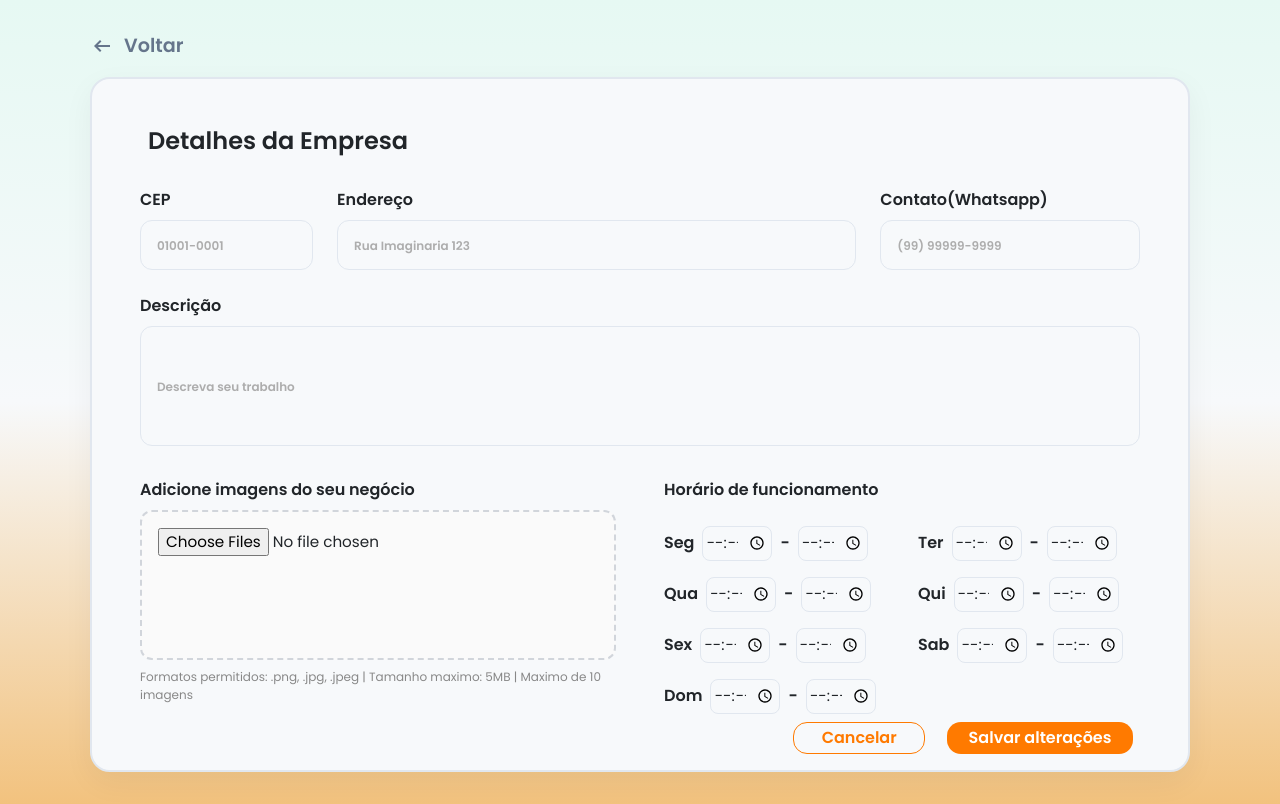
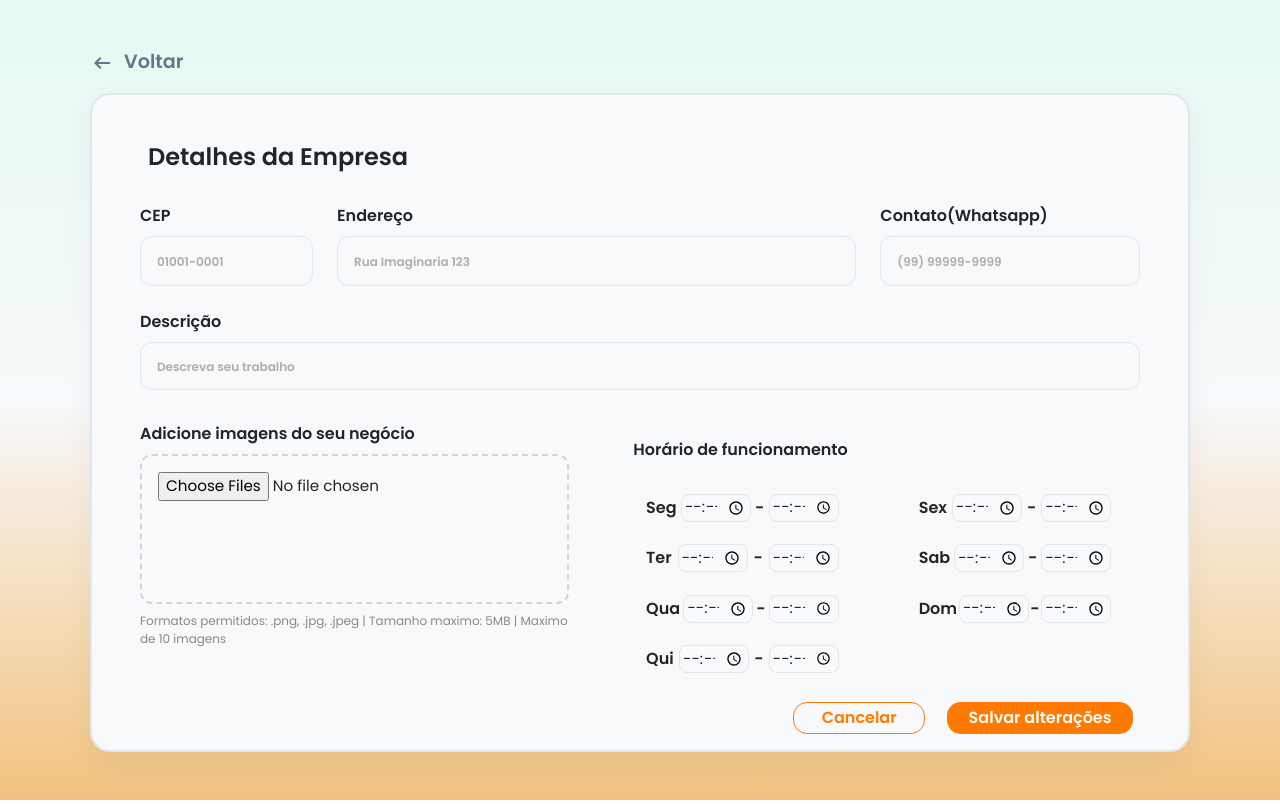
Before and after one commit to Lebron057/front-portal-de-negocios, an Angular app: page /register-detalhes-empresa in a window 1280 px wide. Built offline with nearby package versions, Linux system fonts and the light colour scheme.

Commit message:
ajuste tela detalhes

```diff
--- a/package.json
+++ b/package.json
@@ -22,12 +22,14 @@
   },
   "private": true,
   "dependencies": {
+    "@angular/cdk": "^20.2.14",
     "@angular/common": "^20.3.0",
     "@angular/compiler": "^20.3.0",
     "@angular/core": "^20.3.0",
     "@angular/forms": "^20.3.0",
     "@angular/platform-browser": "^20.3.0",
     "@angular/router": "^20.3.0",
+    "bootstrap": "^5.3.8",
     "rxjs": "~7.8.0",
     "tslib": "^2.3.0",
     "zone.js": "~0.15.0"
--- a/src/app/components/register-detalhes-empresa/register-detalhes-empresa.css
+++ b/src/app/components/register-detalhes-empresa/register-detalhes-empresa.css
@@ -138,7 +138,7 @@ input:focus {
 }
 
 .descricao_input {
-    height: 7.5rem !important;
+    height: 3rem !important;
     /* Força altura maior */
 
 }
@@ -178,8 +178,15 @@ input:focus {
 
 /* Horários de Funcionamento */
 .terceira_linha2 {
-    flex: 1;
-    background-color: transparent;
+    display: grid;
+    /* 1rem é o espaçamento superior para o título */
+    grid-template-rows: auto 1fr;
+    /* Duas colunas para os dias, com espaço */
+    grid-template-columns: 1fr 1fr;
+    gap: 1.5rem; /* Espaço entre as colunas e entre o título e os dias */
+    padding: 1rem;
+    max-width: 600px; /* Limita a largura para melhor visualização */
+    margin: auto;
 }
 
 /* Grid para organizar os dias da semana em duas colunas (simulando a imagem) */
@@ -189,20 +196,28 @@ input:focus {
     /* Duas colunas */
     column-gap: 2rem;
     row-gap: 0.5rem;
+    display: grid;
+    grid-template-columns: 1fr 1fr;
+    gap: 0.5rem 3.4rem;
 }
+
+
 
 .terceira_linha2 label {
     grid-column: 1 / -1;
     /* Título ocupa largura total */
     margin-bottom: 1rem;
+    margin-bottom: 1rem;
+    font-weight: 600;
 }
+
 
 /* Estilo de cada linha de dia (Seg, Ter...) */
 .terceira_linha2 p {
     display: flex;
     align-items: center;
-    gap: 0.5rem;
-    margin-bottom: 0.5rem;
+    gap: 0.1rem;
+    margin-bottom: 0.3rem;
     font-weight: 600;
     color: var(--text-color);
 }
@@ -210,11 +225,163 @@ input:focus {
 .terceira_linha2 p input[type="time"] {
     width: 70px;
     /* Inputs menores para caber */
-    height: 35px;
+    height: 28px;
     border-radius: 8px;
     padding: 0 0.2rem;
     text-align: center;
 }
+
+.horario-coluna {
+    display: flex;
+    flex-direction: column;
+    /* Espaço entre os dias dentro da coluna */
+    gap: 0.1rem;
+}
+
+/* Estilo de cada linha de dia (o "card" individual) */
+.horario-dia1 {
+    display: flex;
+    align-items: center;
+    /* Alinha o dia, os inputs e o separador de forma justa */
+    justify-content: space-between;
+    gap: 0.3rem;
+    /* Padding reduzido */
+    padding: 0.5rem 0.8rem;
+    margin: 0;
+    font-weight: 600;
+    color: var(--text-color, #555);
+    background-color: #f9f9f9;
+    transition: transform 0.1s;
+}
+
+.horario-dia2 {
+    display: flex;
+    align-items: center;
+    /* Alinha o dia, os inputs e o separador de forma justa */
+    justify-content: space-between;
+    gap: 0.3rem;
+    /* Padding reduzido */
+    padding: 0.5rem 0.8rem;
+    margin: 0;
+    font-weight: 600;
+    color: var(--text-color, #555);
+    background-color: #f9f9f9;
+    transition: transform 0.1s;
+}
+
+.horario-dia3 {
+    display: flex;
+    align-items: center;
+    /* Alinha o dia, os inputs e o separador de forma justa */
+    justify-content: space-between;
+    gap: 0.3rem;
+    /* Padding reduzido */
+    padding: 0.5rem 0.8rem;
+    margin: 0;
+    font-weight: 600;
+    color: var(--text-color, #555);
+    background-color: #f9f9f9;
+    transition: transform 0.1s;
+}
+
+.horario-dia4 {
+    display: flex;
+    align-items: center;
+    /* Alinha o dia, os inputs e o separador de forma justa */
+    justify-content: space-between;
+    gap: 0.3rem;
+    /* Padding reduzido */
+    padding: 0.5rem 0.8rem;
+    margin: 0;
+    font-weight: 600;
+    color: var(--text-color, #555);
+    background-color: #f9f9f9;
+    transition: transform 0.1s;
+}
+
+.horario-dia5 {
+    display: flex;
+    align-items: center;
+    /* Alinha o dia, os inputs e o separador de forma justa */
+    justify-content: space-between;
+    gap: 0.3rem;
+    /* Padding reduzido */
+    padding: 0.5rem 0.8rem;
+    margin: 0;
+    font-weight: 600;
+    color: var(--text-color, #555);
+    background-color: #f9f9f9;
+    transition: transform 0.1s;
+}
+
+.horario-dia6 {
+    display: flex;
+    align-items: center;
+    /* Alinha o dia, os inputs e o separador de forma justa */
+    justify-content: space-between;
+    gap: 0.3rem;
+    /* Padding reduzido */
+    padding: 0.5rem 0.8rem;
+    margin: 0;
+    font-weight: 600;
+    color: var(--text-color, #555);
+    background-color: #f9f9f9;
+    transition: transform 0.1s;
+}
+
+.horario-dia7 {
+    display: flex;
+    align-items: center;
+    /* Alinha o dia, os inputs e o separador de forma justa */
+    justify-content: space-between;
+    gap: 0.3rem;
+    /* Padding reduzido */
+    padding: 0.5rem 0.8rem;
+    margin: 0;
+    font-weight: 600;
+    color: var(--text-color, #555);
+    background-color: #f9f9f9;
+    transition: transform 0.1s;
+}
+
+/* Nome do dia da semana (ex: Seg, Ter) */
+.horario-dia span:first-child {
+    /* Garante um espaço fixo menor */
+    flex-basis: 35px;
+    text-align: left;
+    margin-right: 0.3rem;
+    color: #333;
+    font-size: 0.95rem; /* Levemente menor */
+}
+
+/* Input de Horário */
+.horario-dia input[type="time"] {
+    /* Largura reduzida */
+    width: 65px;
+    /* Altura reduzida */
+    height: 30px;
+    border: 1px solid #ccc;
+    border-radius: 6px;
+    padding: 0 0.4rem;
+    text-align: center;
+    font-size: 0.9rem; /* Fonte menor */
+    background-color: white;
+    appearance: none;
+    outline: none;
+    transition: border-color 0.2s;
+}
+
+.horario-dia input[type="time"]:focus {
+    border-color: #007bff;
+}
+
+/* Separador (o traço '-') */
+.horario-dia .separador {
+    font-weight: 400;
+    color: #999;
+    flex-shrink: 0;
+}
+
 
 /* Responsividade Básica */
 @media (max-width: 900px) {
--- a/src/app/components/register-detalhes-empresa/register-detalhes-empresa.html
+++ b/src/app/components/register-detalhes-empresa/register-detalhes-empresa.html
@@ -37,18 +37,22 @@
                 </form>
                 <form class="terceira_linha2">
                     <label for="horarioEmpresa">Horário de funcionamento</label>
-                    <p>Seg<input type="time">-<input type="time"></p>
-                    <p>Ter<input type="time">-<input type="time"></p>
-                    <p>Qua<input type="time">-<input type="time"></p>
-                    <p>Qui<input type="time">-<input type="time"></p>
-                    <p>Sex<input type="time">-<input type="time"></p>
-                    <p>Sab<input type="time">-<input type="time"></p>
-                    <p>Dom<input type="time">-<input type="time"></p>
+                    <div class="horario-coluna">
+                    <p class="horario-dia1">Seg<input type="time">-<input type="time"></p>
+                    <p class="horario-dia2">Ter<input type="time">-<input type="time"></p>
+                    <p class="horario-dia3">Qua<input type="time">-<input type="time"></p>
+                    <p class="horario-dia4">Qui<input type="time">-<input type="time"></p>
+                    </div>
+                    <div class="horario-coluna">
+                    <p class="horario-dia5">Sex<input type="time">-<input type="time"></p>
+                    <p class="horario-dia6">Sab<input type="time">-<input type="time"></p>
+                    <p class="horario-dia7">Dom<input type="time">-<input type="time"></p>
+                    </div>
                 </form>
             </div>
 
             <button class="submit" type="submit">Salvar alterações</button>
-            <button class="cancelar" type="submit2">Cancelar</button>
+            <button class="cancelar" type="submit2" (click)="openModal()">Cancelar</button>
         </main>
     </div>
 </body>
--- a/src/app/components/register-detalhes-empresa/register-detalhes-empresa.ts
+++ b/src/app/components/register-detalhes-empresa/register-detalhes-empresa.ts
@@ -1,5 +1,7 @@
-import { Component } from '@angular/core';
+import { Component, inject } from '@angular/core';
 import { NavbarVoltar } from "../navbar-voltar/navbar-voltar";
+
+
 
 @Component({
   selector: 'app-register-detalhes-empresa',
```
Also changed, not shown: 1 other file (tests, documents, lock files or other folders).
